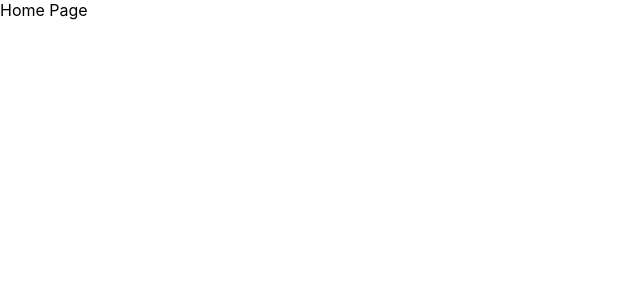
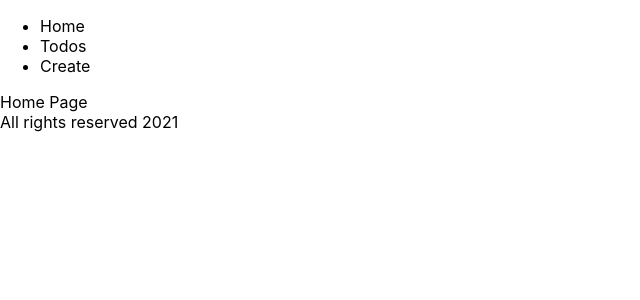
Before and after one commit to darrylmangibin/next-context-api, a Next.js app: page / in a window 1280 px wide. Shown: the top 300 px of the page, without its empty margins (0-640 px from the left). Built offline with nearby package versions, Linux system fonts and the light colour scheme.

Commit message:
Add layout

```diff
--- /dev/null
+++ b/components/layout/footer.tsx
@@ -0,0 +1,7 @@
+import React from 'react';
+
+const Footer: React.FC = () => {
+  return <footer>All rights reserved {new Date().getFullYear()}</footer>;
+};
+
+export default Footer;
--- /dev/null
+++ b/components/layout/index.tsx
@@ -0,0 +1,16 @@
+import React from 'react';
+
+import Header from './header';
+import Footer from './footer';
+
+const Layout: React.FC = ({ children }) => {
+  return (
+    <>
+      <Header />
+      <main>{children}</main>
+      <Footer />
+    </>
+  );
+};
+
+export default Layout;
--- a/pages/_app.tsx
+++ b/pages/_app.tsx
@@ -1,7 +1,13 @@
-import '../styles/globals.css'
+import Layout from '../components/layout';
+
+import '../styles/globals.css';
 
 function MyApp({ Component, pageProps }) {
-  return <Component {...pageProps} />
+  return (
+    <Layout>
+      <Component {...pageProps} />
+    </Layout>
+  );
 }
 
-export default MyApp
+export default MyApp;
```
